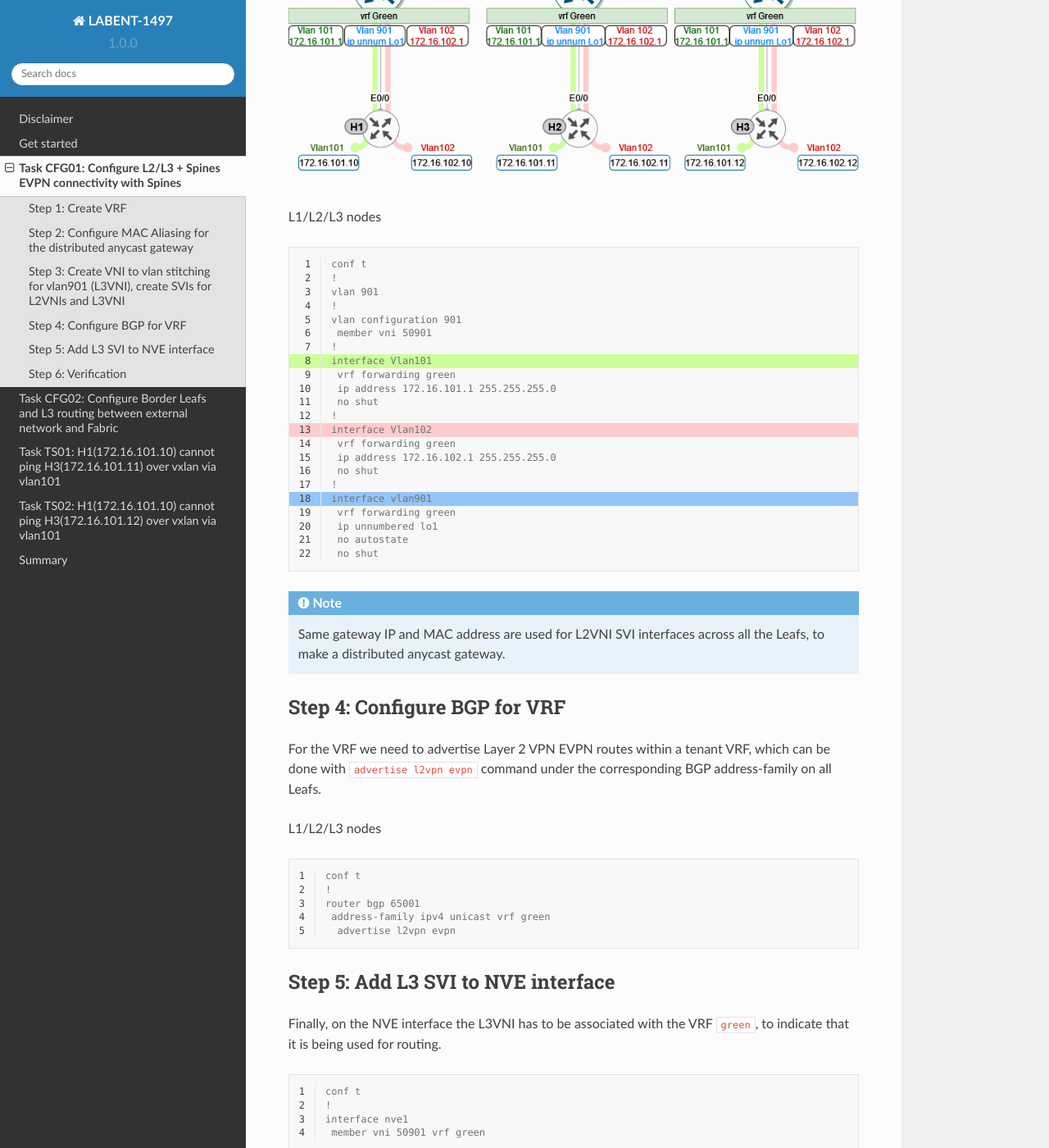
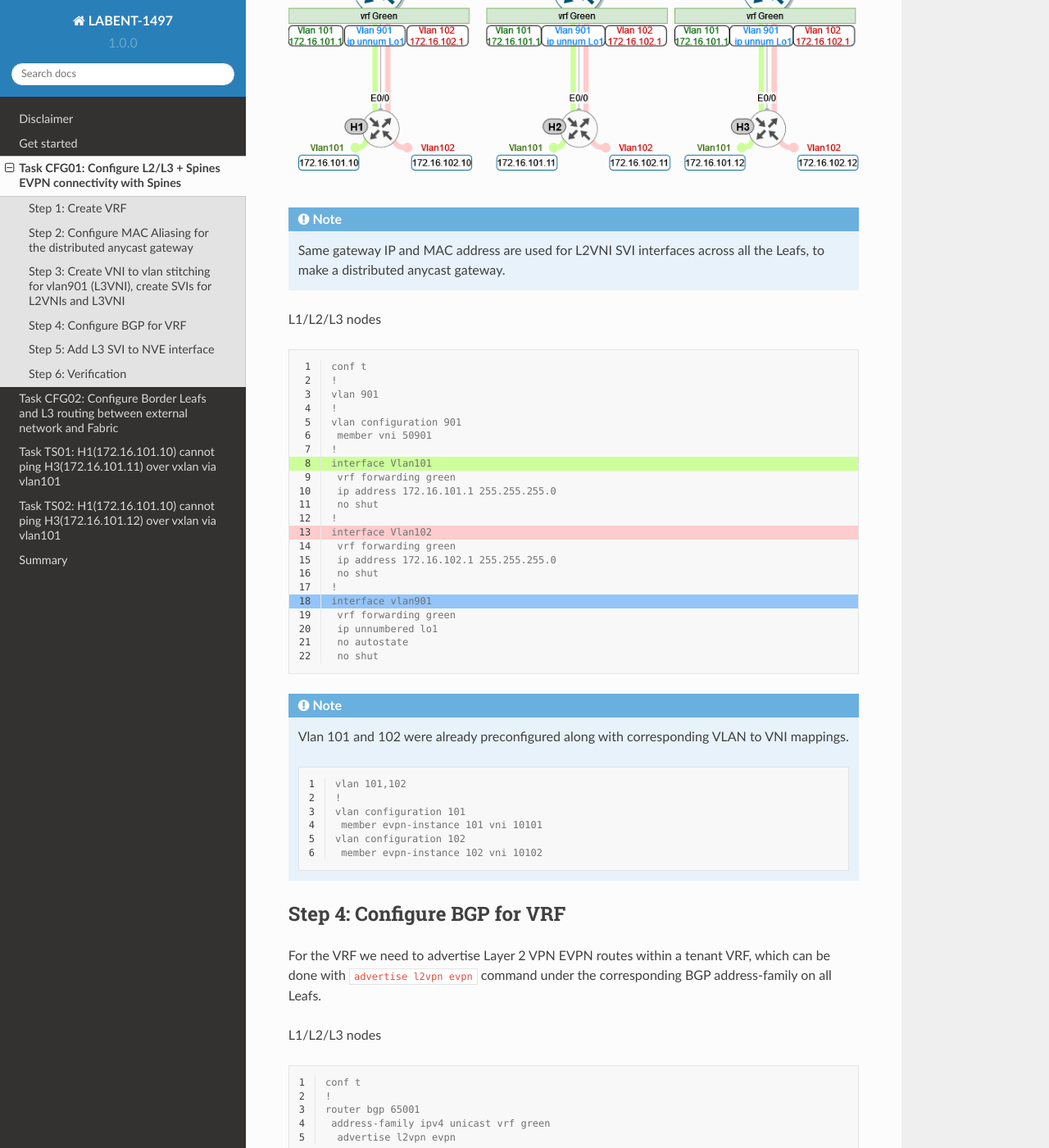
Before and after one commit to dvishchu/labent-1497, a Sphinx documentation site: the page built from docs/source/task_01.rst, in a window 1280 px wide and 1400 px high, scrolled down 4504 px. Shown: the whole window at 82% size. Built offline with Sphinx 7.4.7 and the Read the Docs theme 2.0.0, drawn with Linux system fonts in a browser that asks for light colours.

Commit message:
Adding note to step 3

```diff
--- a/docs/source/task_01.rst
+++ b/docs/source/task_01.rst
@@ -173,6 +173,10 @@ At this step, we create vlan 901 and SVI 901 to be mapped to L3VNI 50901. Simila
 .. image:: assets/cfg01_vni.png
     :align: center
 
+.. note::
+
+    Same gateway IP and MAC address are used for L2VNI SVI interfaces across all the Leafs, to make a distributed anycast gateway.
+
 L1/L2/L3 nodes
 
 .. code-block:: console
@@ -205,7 +209,17 @@ L1/L2/L3 nodes
 
 .. note::
 
-    Same gateway IP and MAC address are used for L2VNI SVI interfaces across all the Leafs, to make a distributed anycast gateway.
+    Vlan 101 and 102 were already preconfigured along with corresponding VLAN to VNI mappings.
+
+    .. code-block:: console
+        :linenos:
+
+        vlan 101,102
+        !
+        vlan configuration 101
+         member evpn-instance 101 vni 10101
+        vlan configuration 102
+         member evpn-instance 102 vni 10102
 
 
 Step 4: Configure BGP for VRF
```
